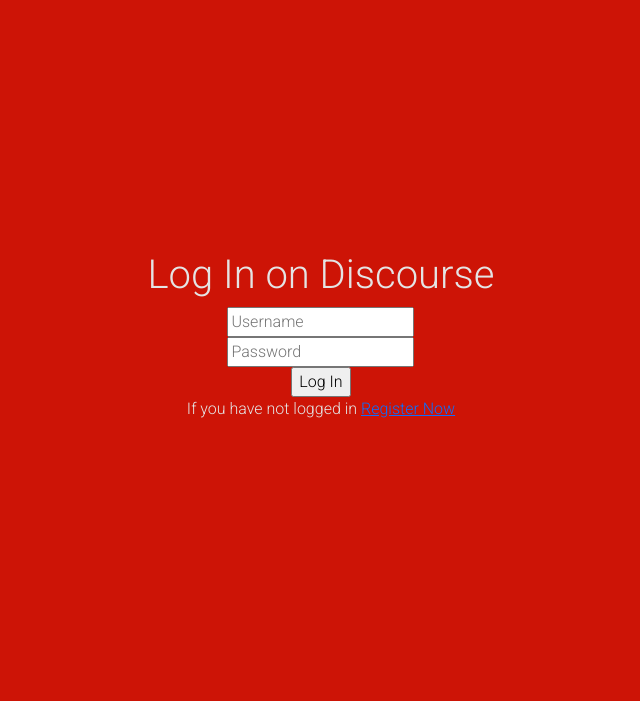
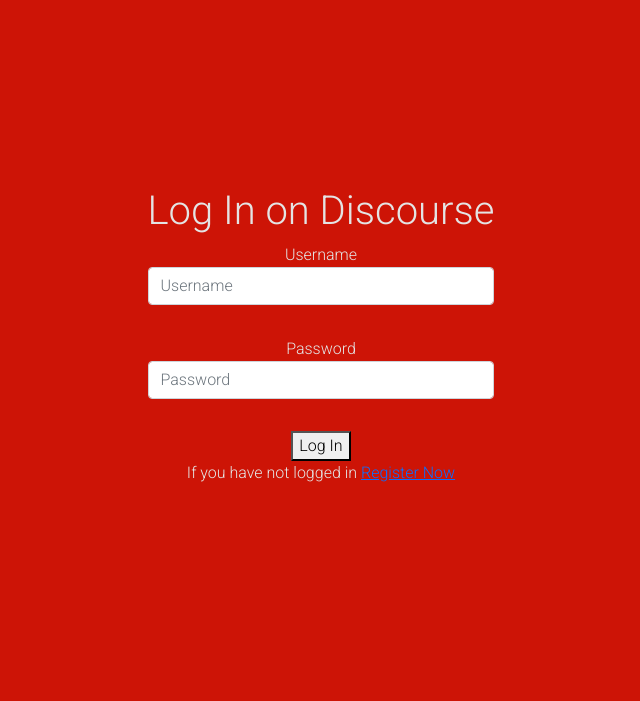
Before and after one commit to Datoneguy246/Discourse, a PHP site: page /login.php in a window 1280 px wide. Shown: the top 701 px of the page, without its empty margins (319-959 px from the left). Run offline with PHP 8.4, Linux system fonts and the light colour scheme; data that the repository does not hold is empty.

Commit message:
more login updates

```diff
--- a/css/style.css
+++ b/css/style.css
@@ -77,3 +77,15 @@
     display: flex;
     flex-direction: column;
 }
+
+.form-group {
+    margin-bottom: 2em;
+}
+
+.form-group label {
+    display: block;
+}
+
+.form-control {
+    display: block;
+}
--- a/login.php
+++ b/login.php
@@ -39,15 +39,29 @@
     <div class="content">
         <h1>Log In on Discourse</h1>
         <form action="/login.php" method="POST">
-            <div>
-                <input name="username" placeholder="Username" required value="<?php print($_POST["username"]) ?>" />
+            <div class="form-group">
+                <label for="username">Username</label>
+                <input
+                    class="form-control"
+                    name="username"
+                    placeholder="Username"
+                    required
+                    value="<?php print($_POST["username"]) ?>"
+                />
             </div>
-            <div>
-                <input name="password" placeholder="Password" type="password" required />
+            <div class="form-group">
+                <label for="password">Password</label>
+                <input
+                    class="form-control"
+                    name="password"
+                    placeholder="Password"
+                    type="password"
+                    required
+                />
             </div>
-            <div>
-                <input type="submit" value="Log In" />
-            </div>
+            <button type="submit">
+                Log In
+            </button>
         </form>
         <p>
             If you have not logged in <a href="/register.php">Register Now</a>
```
Also changed, not shown: register.php (+66 -11 lines).
